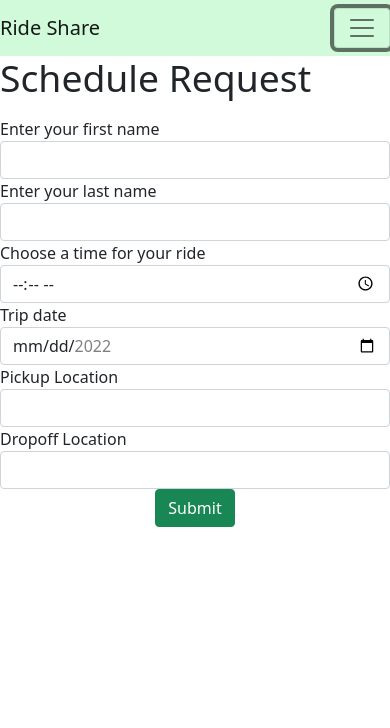
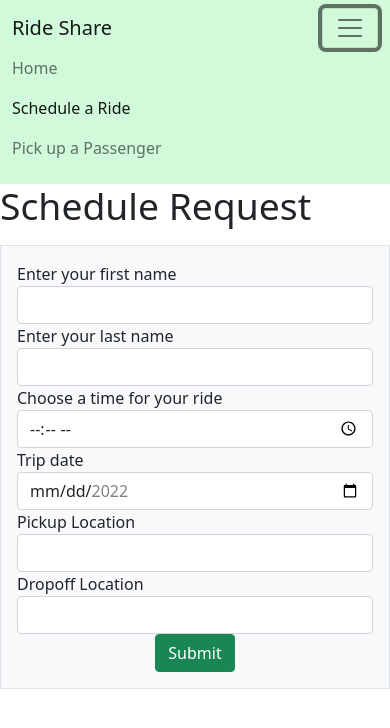
Before and after one commit to mmohare2019/rideshare, a plain HTML site: page front-end/schedule.html in a window 390 px wide. Both pictures are taken after a click on the button "Toggle navigation". Drawn offline with nearby package versions, Linux system fonts and the light colour scheme.

Commit message:
fixes to navbar and column layout in form

```diff
--- a/front-end/schedule.html
+++ b/front-end/schedule.html
@@ -1,36 +1,49 @@
 <!doctype html>
 <html lang="en">
+
 <head>
   <!-- Required meta tags -->
   <meta charset="utf-8">
   <meta name="viewport" content="width=device-width, initial-scale=1">
 
   <!-- Bootstrap CSS -->
-    <link href="https://cdn.jsdelivr.net/npm/bootstrap@5.1.3/dist/css/bootstrap.min.css" rel="stylesheet" integrity="sha384-1BmE4kWBq78iYhFldvKuhfTAU6auU8tT94WrHftjDbrCEXSU1oBoqyl2QvZ6jIW3" crossorigin="anonymous">
+  <link href="https://cdn.jsdelivr.net/npm/bootstrap@5.1.3/dist/css/bootstrap.min.css" rel="stylesheet"
+    integrity="sha384-1BmE4kWBq78iYhFldvKuhfTAU6auU8tT94WrHftjDbrCEXSU1oBoqyl2QvZ6jIW3" crossorigin="anonymous">
+  <title>Schedule a Ride</title>
+</head>
+
+<body>
 
   <nav class="navbar navbar-expand-lg navbar-light" style="background-color: #d0fada;">
+    <div class="container-fluid">
       <a class="navbar-brand" href="#">Ride Share</a>
-      <button class="navbar-toggler" type="button" data-toggle="collapse" data-target="#navbarNav" aria-controls="navbarNav" aria-expanded="false" aria-label="Toggle navigation">
+
+      <button class="navbar-toggler" type="button" data-bs-toggle="collapse" data-bs-target="#navbarNav"
+        aria-controls="navbarNav" aria-expanded="false" aria-label="Toggle navigation">
         <span class="navbar-toggler-icon"></span>
       </button>
+
       <div class="collapse navbar-collapse" id="navbarNav">
-        <ul class="navbar-nav">
-          <li class="nav-item active">
+        <ul class="navbar-nav me-auto mb-2 mb-lg-0">
+          <li class="nav-item">
             <a class="nav-link" href="index.html">Home</span></a>
           </li>
           <li class="nav-item">
-            <a class="nav-link" href="schedule.html">Schedule a Ride</a>
+            <a class="nav-link active" href="schedule.html">Schedule a Ride</a>
           </li>
           <li class="nav-item">
             <a class="nav-link" href="pickup.html">Pick up a Passenger</a>
           </li>
         </ul>
       </div>
+    </div>
   </nav>
 
-    <body>
+
+
   <p class="display-3">Schedule Request</p>
 
+  <div class="col-sm-6 bg-light p-3 border">
   <form class="form-group">
     <div class="form-group">
       <label for="first-name">Enter your first name</label>
@@ -42,13 +55,11 @@
     </div>
     <div class="form-group">
       <label for="appt">Choose a time for your ride</label>
-              <input type="time" class="form-control" id="appt" name="appt"
-                min="7:00" max="24:00" required>
+      <input type="time" class="form-control" id="appt" name="appt" min="7:00" max="24:00" required>
     </div>
     <div class="form-group">
       <label for="start">Trip date</label>
-              <input type="date" class="form-control" id="start" name="trip-start"
-                min="2022-03-15" max="2022-12-31" required>
+      <input type="date" class="form-control" id="start" name="trip-start" min="2022-03-15" max="2022-12-31" required>
     </div>
     <div class="form-group">
       <label for="">Pickup Location</label>
@@ -64,13 +75,13 @@
       </div>
     </div>
   </form>
-
-    </body>
-
+  </div>
   <!-- Optional JavaScript; choose one of the two! -->
 
   <!-- Option 1: Bootstrap Bundle with Popper -->
-    <script src="https://cdn.jsdelivr.net/npm/bootstrap@5.1.3/dist/js/bootstrap.bundle.min.js" integrity="sha384-ka7Sk0Gln4gmtz2MlQnikT1wXgYsOg+OMhuP+IlRH9sENBO0LRn5q+8nbTov4+1p" crossorigin="anonymous"></script>
+  <script src="https://cdn.jsdelivr.net/npm/bootstrap@5.1.3/dist/js/bootstrap.bundle.min.js"
+    integrity="sha384-ka7Sk0Gln4gmtz2MlQnikT1wXgYsOg+OMhuP+IlRH9sENBO0LRn5q+8nbTov4+1p"
+    crossorigin="anonymous"></script>
 
   <!-- Option 2: Separate Popper and Bootstrap JS -->
   <!--
@@ -78,4 +89,5 @@
     <script src="https://cdn.jsdelivr.net/npm/bootstrap@5.1.3/dist/js/bootstrap.min.js" integrity="sha384-QJHtvGhmr9XOIpI6YVutG+2QOK9T+ZnN4kzFN1RtK3zEFEIsxhlmWl5/YESvpZ13" crossorigin="anonymous"></script>
     -->
 </body>
+
 </html>
```
Also changed, not shown: front-end/index.html (+22 -9 lines), front-end/pickup.html (+20 -8 lines). Lines whose indentation alone changed are shown as unchanged.
